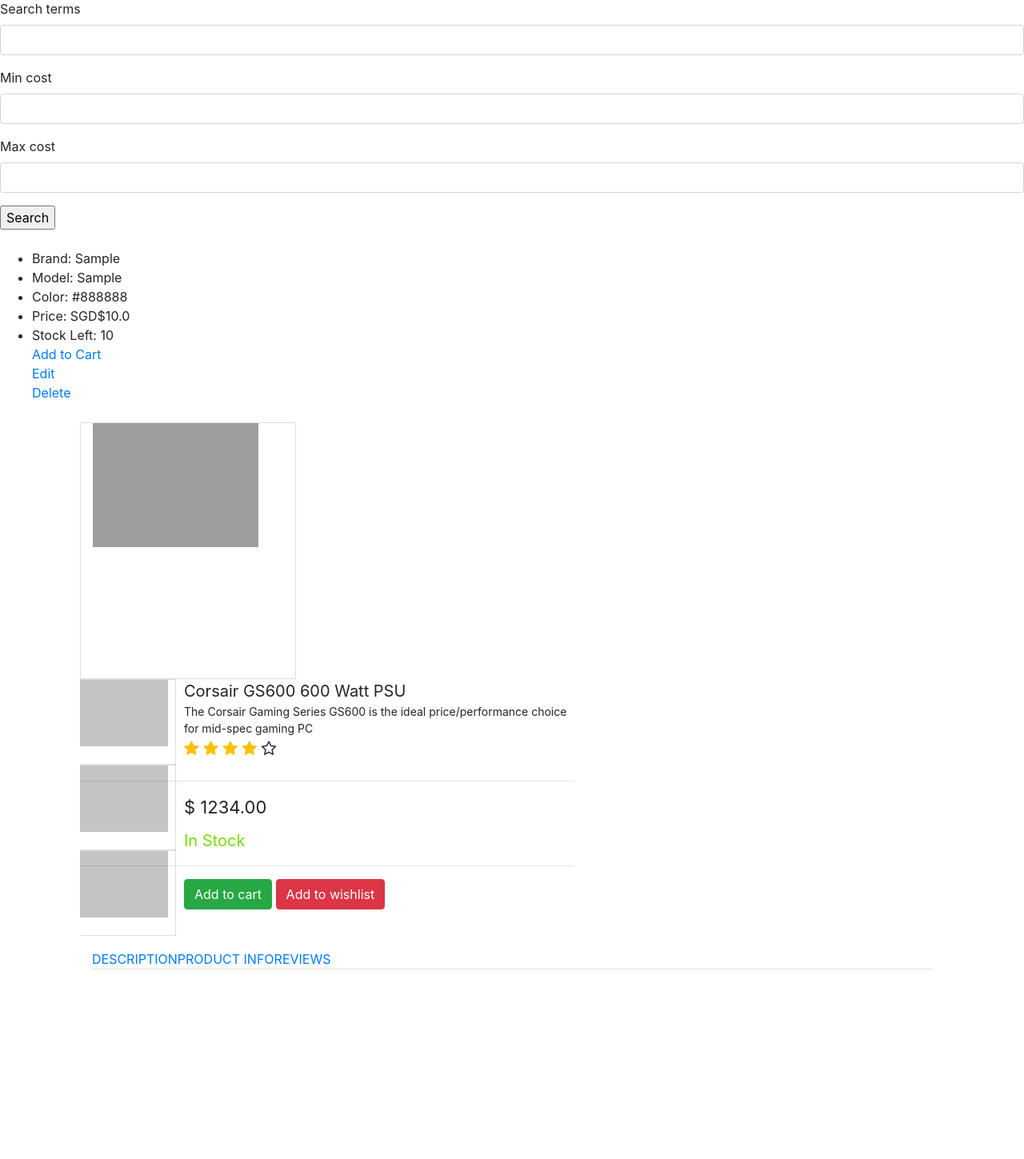
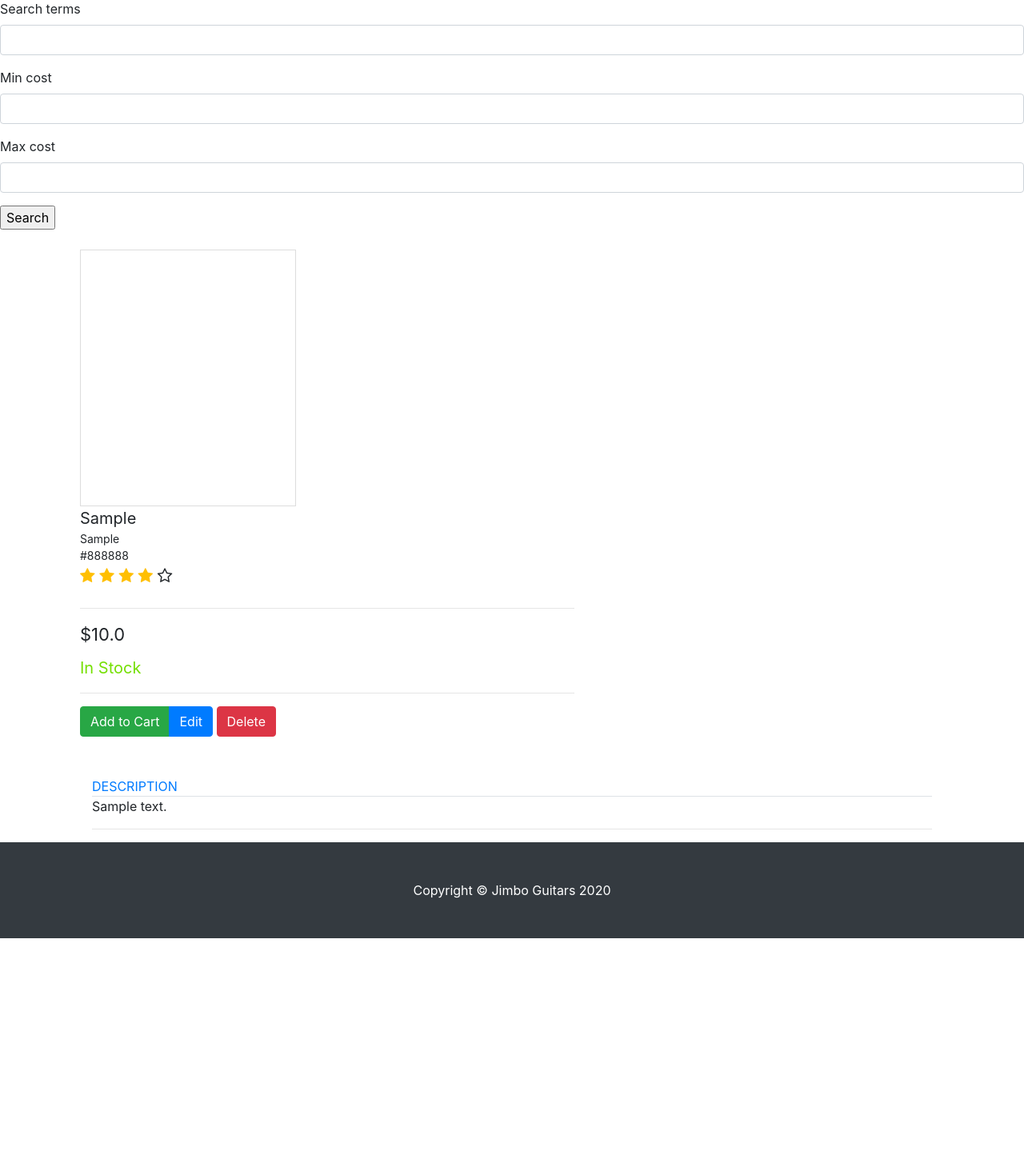
Before and after one commit to papadum-is-nice/TGC_Milestone_Project_4, a Django app: page /show_guitars/ in a window 1280 px wide. Shown: the part 57-1506 px from the top of the page at 80% size. After the commit the page ends 1230 px from the top, so only its background shows below. Run offline with Django 3.2, Linux system fonts and the light colour scheme; tables that the repository leaves empty hold one stand-in row (values such as "Sample post"); some libraries are stand-ins or nearby versions; grey boxes are pictures that could not be loaded.

Commit message:
Edited show guitars and link to classes

```diff
--- a/templates/show_guitars.html
+++ b/templates/show_guitars.html
@@ -1,31 +1,31 @@
-{% extends "base.html" %} {% block content %}
-{% load crispy_forms_tags %}
+{% extends "base.html" %} {% block content %} {% load crispy_forms_tags %}
 <h1>Show Guitars</h1>
 <form method='GET'>
 	{{ search_form|crispy}}
-        <input type='submit' value='Search'/>
+	<input type='submit' value='Search' />
 </form>
 
-<ul>
-    {% for guitar in all_guitars %}
-        {%if guitar.image %}
-        <img src="{{guitar.image.cdn_url}}"/>
-        {%endif%}
+<!--<ul>-->
+<!--    {% for guitar in all_guitars %}-->
+<!--        {%if guitar.image %}-->
+<!--        <img src="{{guitar.image.cdn_url}}"/>-->
+<!--        {%endif%}-->
 
-    <li>Brand: {{guitar.brand}}</li>
-    <li>Model: {{guitar.model}}</li>
-    <li>Color: {{guitar.color}}</li>
-    <li>Price: SGD${{guitar.cost}}</li>
-    <li>Stock Left: {{guitar.stockrem}}</li>
-    <a href="{% url 'add_to_cart' guitar_id=guitar.id %}">Add to Cart</a><br>
-    <a href="{% url 'update_guitar' guitar_id=guitar.id %}">Edit</a><br>
-    <a href="{% url 'confirm_delete_guitar' guitar_id=guitar.id %}">Delete</a><br>
-    {% endfor %}
-</ul>
+<!--    <li>Brand: {{guitar.brand}}</li>-->
+<!--    <li>Model: {{guitar.model}}</li>-->
+<!--    <li>Color: {{guitar.color}}</li>-->
+<!--    <li>Price: SGD${{guitar.cost}}</li>-->
+<!--    <li>Stock Left: {{guitar.stockrem}}</li>-->
+<!--    <a href="{% url 'add_to_cart' guitar_id=guitar.id %}">Add to Cart</a><br>-->
+<!--    <a href="{% url 'update_guitar' guitar_id=guitar.id %}">Edit</a><br>-->
+<!--    <a href="{% url 'confirm_delete_guitar' guitar_id=guitar.id %}">Delete</a><br>-->
+<!--    {% endfor %}-->
+<!--</ul>-->
 
 <!--Bootstrap Product Page template -->
 
 <div class="container-fluid">
+	{% for guitar in all_guitars %}
 	<div class="content-wrapper">
 		<div class="item-container">
 			<div class="container">
@@ -33,43 +33,53 @@
 					<div class="product col-md-3 service-image-left">
 
 						<center>
-							<img id="item-display" src="http://www.corsair.com/Media/catalog/product/g/s/gs600_psu_sideview_blue_2.png" alt=""></img>
+							{%if guitar.image %}
+
+							<img id="item-display" src="{{guitar.image.cdn_url}}" alt=""></img>
+							{%endif%}
 						</center>
 					</div>
 
-					<div class="container service1-items col-sm-2 col-md-2 pull-left">
-						<center>
-							<a id="item-1" class="service1-item">
-								<img src="http://www.corsair.com/Media/catalog/product/g/s/gs600_psu_sideview_blue_2.png" alt=""></img>
-							</a>
-							<a id="item-2" class="service1-item">
-								<img src="http://www.corsair.com/Media/catalog/product/g/s/gs600_psu_sideview_blue_2.png" alt=""></img>
-							</a>
-							<a id="item-3" class="service1-item">
-								<img src="http://www.corsair.com/Media/catalog/product/g/s/gs600_psu_sideview_blue_2.png" alt=""></img>
-							</a>
-						</center>
-					</div>
+					<!--<div class="container service1-items col-sm-2 col-md-2 pull-left">-->
+					<!--	<center>-->
+					<!--		<a id="item-1" class="service1-item">-->
+					<!--			<img src="http://www.corsair.com/Media/catalog/product/g/s/gs600_psu_sideview_blue_2.png" alt=""></img>-->
+					<!--		</a>-->
+					<!--		<a id="item-2" class="service1-item">-->
+					<!--			<img src="http://www.corsair.com/Media/catalog/product/g/s/gs600_psu_sideview_blue_2.png" alt=""></img>-->
+					<!--		</a>-->
+					<!--		<a id="item-3" class="service1-item">-->
+					<!--			<img src="http://www.corsair.com/Media/catalog/product/g/s/gs600_psu_sideview_blue_2.png" alt=""></img>-->
+					<!--		</a>-->
+					<!--	</center>-->
+					<!--</div>-->
 				</div>
 
 				<div class="col-md-7">
-					<div class="product-title">Corsair GS600 600 Watt PSU</div>
-					<div class="product-desc">The Corsair Gaming Series GS600 is the ideal price/performance choice for mid-spec gaming PC</div>
+					<div class="product-title">{{guitar.brand}}</div>
+					<div class="product-desc">{{guitar.model}}</div>
+					<div class="product-desc">{{guitar.color}}</div>
 					<div class="product-rating"><i class="fa fa-star gold"></i> <i class="fa fa-star gold"></i> <i class="fa fa-star gold"></i> <i class="fa fa-star gold"></i> <i class="fa fa-star-o"></i> </div>
 					<hr>
-					<div class="product-price">$ 1234.00</div>
+					<div class="product-price">${{guitar.cost}}</div>
 					<div class="product-stock">In Stock</div>
 					<hr>
 					<div class="btn-group cart">
-						<button type="button" class="btn btn-success">
-							Add to cart
-						</button>
+						<a href="{% url 'add_to_cart' guitar_id=guitar.id %}" class="btn btn-success">Add to Cart</a>
+						<a href="{% url 'update_guitar' guitar_id=guitar.id %}" class="btn btn-primary">Edit</a>
+						<!--<button type="button" class="btn btn-success">-->
+						<!--	Add to cart -->
+						<!--</button>-->
 					</div>
 					<div class="btn-group wishlist">
-						<button type="button" class="btn btn-danger">
-							Add to wishlist
-						</button>
+						<a href="{% url 'confirm_delete_guitar' guitar_id=guitar.id %}" class="btn btn-danger">Delete</a>
+						<!--<button type="button" class="btn btn-danger">-->
+						<!--	Add to wishlist -->
+						<!--</button>-->
 					</div>
+
+
+
 				</div>
 			</div>
 		</div>
@@ -78,46 +88,54 @@
 				<ul id="myTab" class="nav nav-tabs nav_tabs">
 
 					<li class="active"><a href="#service-one" data-toggle="tab">DESCRIPTION</a></li>
-						<li><a href="#service-two" data-toggle="tab">PRODUCT INFO</a></li>
-						<li><a href="#service-three" data-toggle="tab">REVIEWS</a></li>
+					<!--<li><a href="#service-two" data-toggle="tab">PRODUCT INFO</a></li>-->
+					<!--<li><a href="#service-three" data-toggle="tab">REVIEWS</a></li>-->
 
 				</ul>
-				<div id="myTabContent" class="tab-content">
-						<div class="tab-pane fade in active" id="service-one">
-
-							<section class="container product-info">
-								The Corsair Gaming Series GS600 power supply is the ideal price-performance solution for building or upgrading a Gaming PC. A single +12V rail provides up to 48A of reliable, continuous power for multi-core gaming PCs with multiple graphics cards. The ultra-quiet, dual ball-bearing fan automatically adjusts its speed according to temperature, so it will never intrude on your music and games. Blue LEDs bathe the transparent fan blades in a cool glow. Not feeling blue? You can turn off the lighting with the press of a button.
-
-								<h3>Corsair Gaming Series GS600 Features:</h3>
-								<li>It supports the latest ATX12V v2.3 standard and is backward compatible with ATX12V 2.2 and ATX12V 2.01 systems</li>
-								<li>An ultra-quiet 140mm double ball-bearing fan delivers great airflow at an very low noise level by varying fan speed in response to temperature</li>
-								<li>80Plus certified to deliver 80% efficiency or higher at normal load conditions (20% to 100% load)</li>
-								<li>0.99 Active Power Factor Correction provides clean and reliable power</li>
-								<li>Universal AC input from 90~264V — no more hassle of flipping that tiny red switch to select the voltage input!</li>
-								<li>Extra long fully-sleeved cables support full tower chassis</li>
-								<li>A three year warranty and lifetime access to Corsair’s legendary technical support and customer service</li>
-								<li>Over Current/Voltage/Power Protection, Under Voltage Protection and Short Circuit Protection provide complete component safety</li>
-								<li>Dimensions: 150mm(W) x 86mm(H) x 160mm(L)</li>
-								<li>MTBF: 100,000 hours</li>
-								<li>Safety Approvals: UL, CUL, CE, CB, FCC Class B, TÜV, CCC, C-tick</li>
-							</section>
+				<div class="guitar_desc">
+						<p>{{guitar.desc}}</p>
 
 				</div>
-					<div class="tab-pane fade" id="service-two">
 
-						<section class="container">
 
-						</section>
+				<!--<div id="myTabContent" class="tab-content">-->
+				<!--	<div class="tab-pane fade in active" id="service-one">-->
 
-					</div>
-					<div class="tab-pane fade" id="service-three">
+				<!--		<section class="container product-info">-->
+							<!--The Corsair Gaming Series GS600 power supply is the ideal price-performance solution for building or upgrading a Gaming PC. A single +12V rail provides up to 48A of reliable, continuous power for multi-core gaming PCs with multiple graphics cards. The ultra-quiet, dual ball-bearing fan automatically adjusts its speed according to temperature, so it will never intrude on your music and games. Blue LEDs bathe the transparent fan blades in a cool glow. Not feeling blue? You can turn off the lighting with the press of a button.-->
 
-					</div>
-				</div>
+							<!--<h3>Corsair Gaming Series GS600 Features:</h3>-->
+							<!--<li>It supports the latest ATX12V v2.3 standard and is backward compatible with ATX12V 2.2 and ATX12V 2.01 systems</li>-->
+							<!--<li>An ultra-quiet 140mm double ball-bearing fan delivers great airflow at an very low noise level by varying fan speed in response to temperature</li>-->
+							<!--<li>80Plus certified to deliver 80% efficiency or higher at normal load conditions (20% to 100% load)</li>-->
+							<!--<li>0.99 Active Power Factor Correction provides clean and reliable power</li>-->
+							<!--<li>Universal AC input from 90~264V — no more hassle of flipping that tiny red switch to select the voltage input!</li>-->
+							<!--<li>Extra long fully-sleeved cables support full tower chassis</li>-->
+							<!--<li>A three year warranty and lifetime access to Corsair’s legendary technical support and customer service</li>-->
+							<!--<li>Over Current/Voltage/Power Protection, Under Voltage Protection and Short Circuit Protection provide complete component safety</li>-->
+							<!--<li>Dimensions: 150mm(W) x 86mm(H) x 160mm(L)</li>-->
+							<!--<li>MTBF: 100,000 hours</li>-->
+							<!--<li>Safety Approvals: UL, CUL, CE, CB, FCC Class B, TÜV, CCC, C-tick</li>-->
+				<!--		</section>-->
+
+				<!--	</div>-->
+				<!--	<div class="tab-pane fade" id="service-two">-->
+
+				<!--		<section class="container">-->
+
+				<!--		</section>-->
+
+				<!--	</div>-->
+				<!--	<div class="tab-pane fade" id="service-three">-->
+
+				<!--	</div>-->
+				<!--</div>-->
+
 				<hr>
 			</div>
 		</div>
 	</div>
+	{% endfor %}
 </div>
 
 
```
Lines whose indentation alone changed are shown as unchanged.
